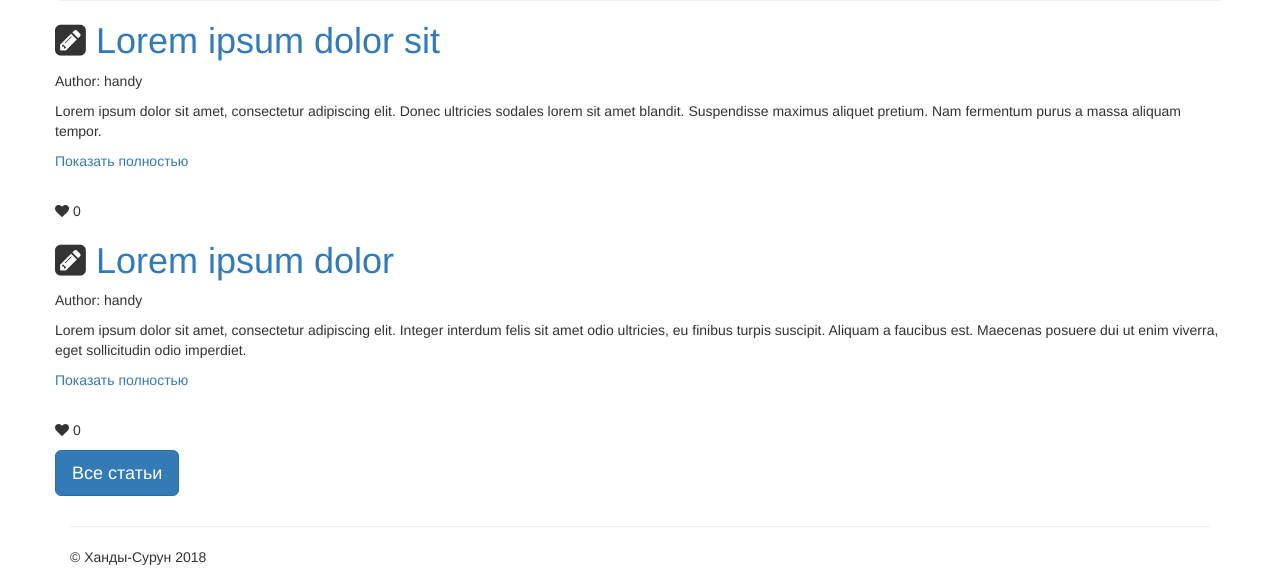
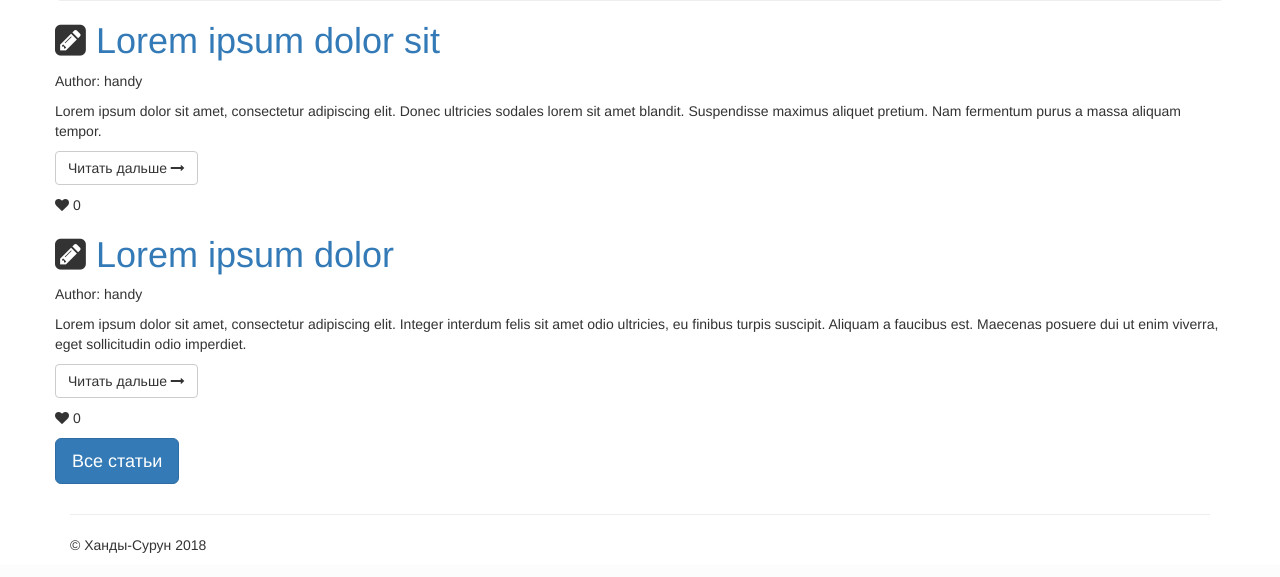
Before and after one commit to sukhdug/mvcblog, a PHP site: page / in a window 1280 px wide. Shown: the part 370-947 px from the top of the page. After the commit the page ends 923 px from the top, so only its background shows below. Run offline with PHP 8.4, Linux system fonts and the light colour scheme; data comes from the database, SQL or seed files in the repository.

Commit message:
Read full button in all index pages

```diff
--- a/view/admin/index.php
+++ b/view/admin/index.php
@@ -12,7 +12,7 @@
                         <h1><a href="/admin/article/<?= $articleItem['id'] ?>"><?= $articleItem['title']; ?></a></h1>
                         <p>Author: <?= $articleItem['author']; ?></p>
                         <p class="content<?= $articleItem['id']; ?>"><?= $articleItem['short_content']; ?></p>
-                        <p><a href="/admin/article/<?= $articleItem['id'] ?>">Показать полностью</a></p><br>
+                        <p><a class="btn btn-default" role="button" href="/admin/article/<?= $articleItem['id'] ?>">Читать дальше <i class="fa fa-long-arrow-right" aria-hidden="true"></i></a></p>
                         <p><i class="fa fa-heart"></i> <?= $articleItem['like_count']; ?></p>
                     </div>
                 <?php } ?>
--- a/view/articles/index.php
+++ b/view/articles/index.php
@@ -40,7 +40,7 @@
                         <a href="/article/<?= $articleItem['id'] ?>"><?= $articleItem['title']; ?></a></h1>
                     <p>Author: <?= $articleItem['author']; ?></p>
                     <p class="content<?= $articleItem['id']; ?>"><?= $articleItem['short_content']; ?></p>
-                    <p><a href="/articles/<?= $articleItem['id'] ?>">Показать полностью</a></p><br>
+                    <p><a class="btn btn-default" role="button" href="/article/<?= $articleItem['id'] ?>">Читать дальше <i class="fa fa-long-arrow-right" aria-hidden="true"></i></a></p>
                     <p><i class="fa fa-heart"></i> <?= $articleItem['like_count']; ?></p>
                 <?php } ?>
                 <div class="centered">
--- a/view/main/index.php
+++ b/view/main/index.php
@@ -46,7 +46,7 @@
                             <a href="/article/<?= $articleItem['id'] ?>"><?= $articleItem['title']; ?></a></h1>
                         <p>Author: <?= $articleItem['author']; ?></p>
                         <p class="content<?= $articleItem['id']; ?>"><?= $articleItem['short_content']; ?></p>
-                        <p><a href="/articles/<?= $articleItem['id'] ?>">Показать полностью</a></p><br>
+                        <p><a class="btn btn-default" role="button" href="/article/<?= $articleItem['id'] ?>">Читать дальше <i class="fa fa-long-arrow-right" aria-hidden="true"></i></a></p>
                         <p><i class="fa fa-heart"></i> <?= $articleItem['like_count']; ?></p>
                     <?php } ?>
                 <?php } ?>
```
